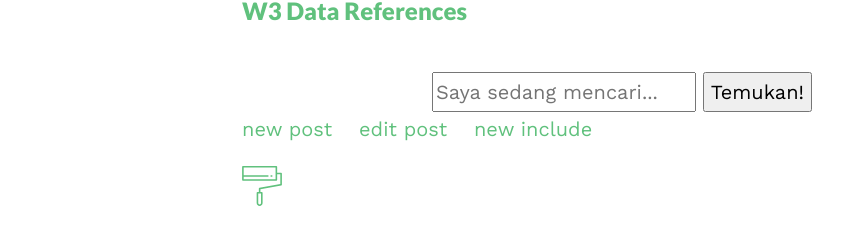
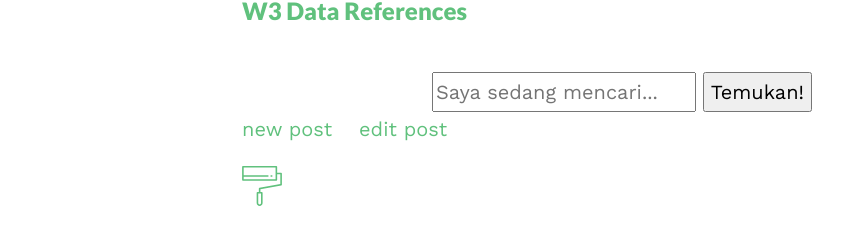
Before and after one commit to mzaini30/w3, a Jekyll site: the page built from index.html, in a window 1280 px wide. Shown: the part 667-897 px from the top of the page, without its empty margins (18-861 px from the left). Built offline with Jekyll 4.4.1, drawn with Linux system fonts in a browser that asks for light colours.

Commit message:
Update default.html

```diff
--- a/_layouts/default.html
+++ b/_layouts/default.html
@@ -42,7 +42,6 @@
     -->
         <a href="https://github.com/mzaini30/w3/new/gh-pages/_posts">new post</a>
         <a href="https://github.com/mzaini30/w3/edit/gh-pages/{{ page.path }}">edit post</a>
-        <a href="https://github.com/mzaini30/w3/new/gh-pages/_includes">new include</a>
     </div>
     <div class="theme" onclick="theme()" style="    background-image: url({{site.baseurl}}/images/theme.svg)"></div>
 </footer>
```
